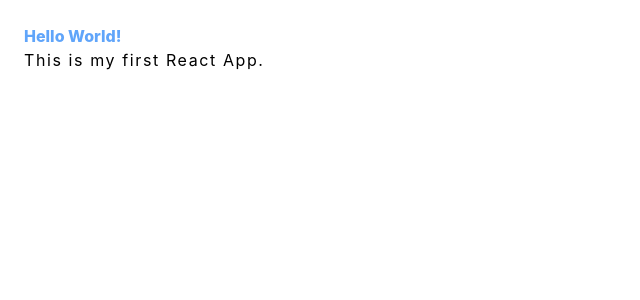
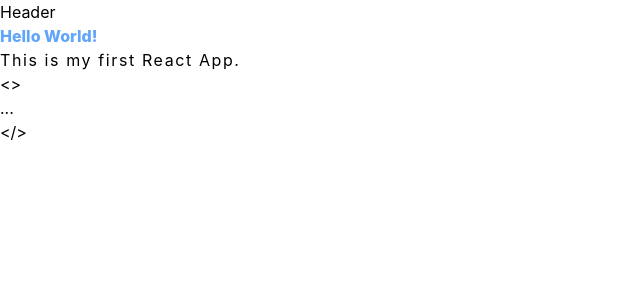
Before and after one commit to goblivend/Website, a React (Create React App) app in the folder mywebsite/: page / in a window 1280 px wide. Shown: the top 300 px of the page, without its empty margins (0-640 px from the left). Built offline with nearby package versions, Linux system fonts and the light colour scheme.

Commit message:
this is more or less working for now
Button WIP

```diff
--- a/mywebsite/src/App.js
+++ b/mywebsite/src/App.js
@@ -1,11 +1,18 @@
 import './App.css';
+import Button from './pages/button';
+import Home from './pages/home';
+import Header from './pages/header';
+
+
 
 function App() {
   return (
-    <div className="App" className="p-6 items-center justify-center">
+    <>
+      <Header />
       <h1 className="text-blue-400 font-extrabold">Hello World!</h1>
       <p className="tracking-widest">This is my first React App.</p>
-    </div>
+      <Button Mycompenent={<Home />} />
+    </>
   );
 }
 
--- /dev/null
+++ b/mywebsite/src/pages/button.js
@@ -0,0 +1,30 @@
+import React, { useState } from "react";
+
+function Home() {
+    return (
+        <>
+            <p>This is a component</p>
+            <p>text</p>
+        </>
+    );
+}
+
+
+function Button({ Mycomponent }) {
+    const [currState, setcurrState] = useState();
+
+    function buttonClicked() {
+        setcurrState(!currState);
+        console.log(currState)
+    }
+
+    return (
+        <>
+            <button onClick={buttonClicked}>{"<>"}</button>
+            {(currState && <>{Mycomponent}</>) || (!currState && <p>...</p >)}
+            <p>{"</>"}</p>
+        </>
+    )
+}
+
+export default Button;
--- /dev/null
+++ b/mywebsite/src/pages/header.js
@@ -0,0 +1,13 @@
+import React from "react";
+
+function Header() {
+
+    return (
+        <>
+            <h1>Header</h1>
+        </>
+
+    )
+}
+
+export default Header;
--- a/mywebsite/src/pages/home.js
+++ b/mywebsite/src/pages/home.js
@@ -1,12 +1,11 @@
 import React from "react";
 
-
-export default Home() {
-
+function Home() {
     return (
         <>
-
-
+            <p>This is a component</p>
+            <p>text</p>
         </>
-    )
+    );
 }
+export default Home;
```
